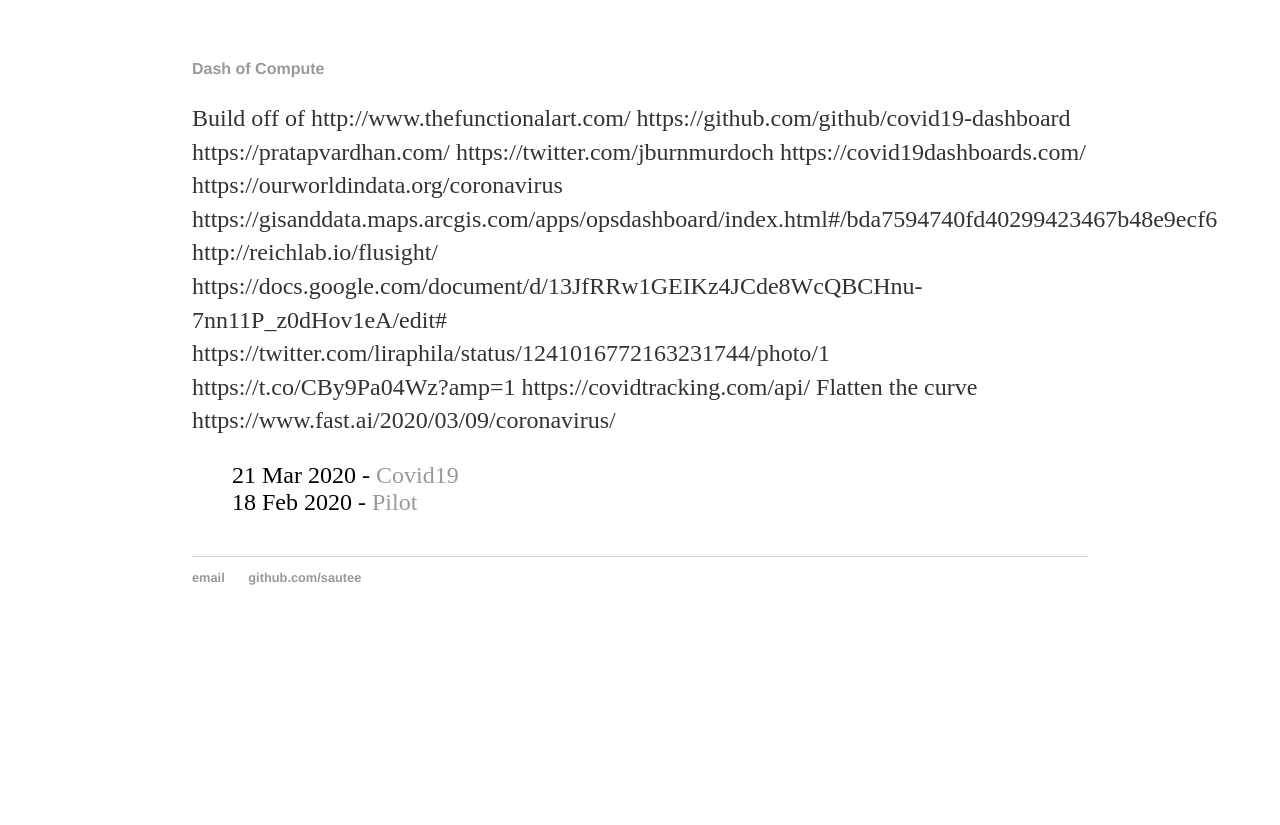
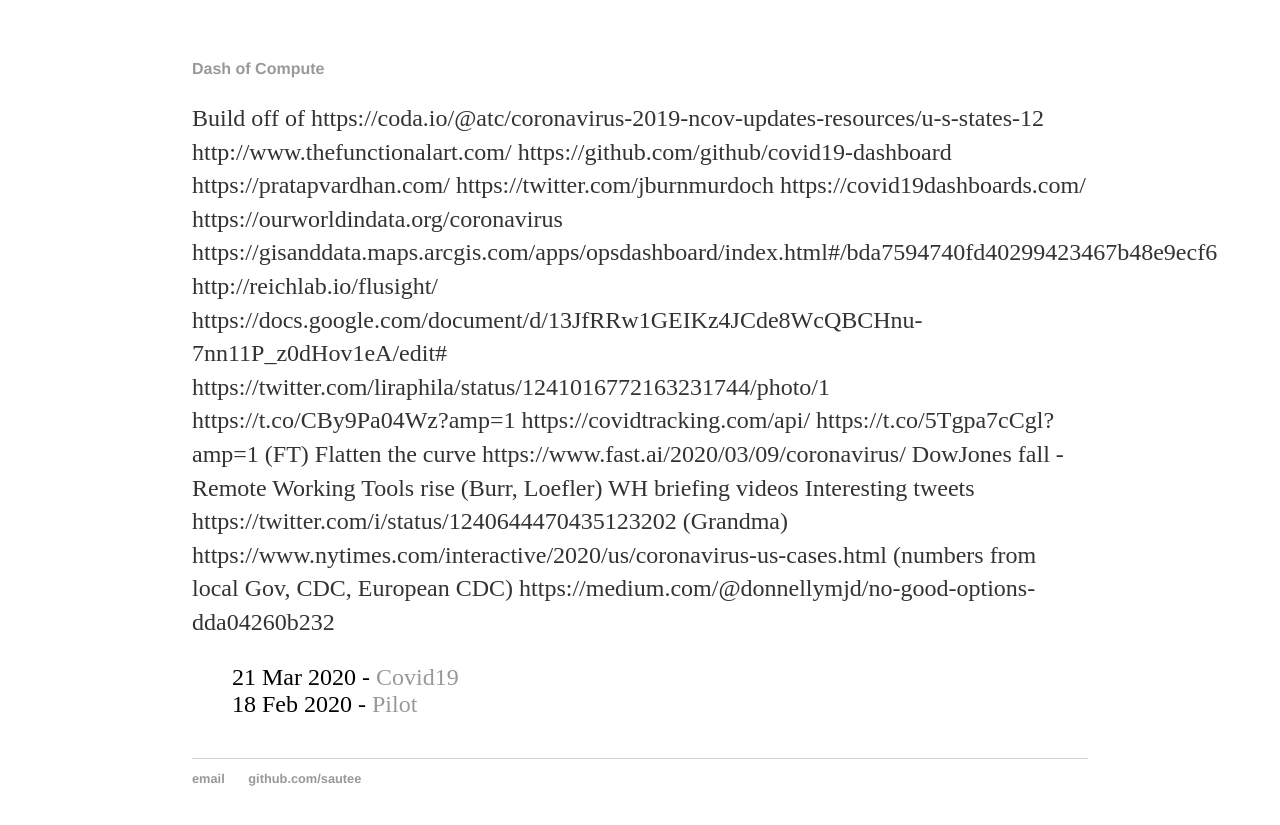
Before and after one commit to sautee/sautee.github.io, a Jekyll site: the page built from _posts/2020-03-21-covid19.md, in a window 1280 px wide. Shown: the top 825 px of the page. Built offline with Jekyll 4.4.1, drawn with Linux system fonts in a browser that asks for light colours; our own code applies the rules of GitHub Pages for plain Markdown files.

Commit message:
Update 2020-03-21-covid19.md

```diff
--- a/_posts/2020-03-21-covid19.md
+++ b/_posts/2020-03-21-covid19.md
@@ -1,4 +1,5 @@
 Build off of
+https://coda.io/@atc/coronavirus-2019-ncov-updates-resources/u-s-states-12
 http://www.thefunctionalart.com/
 https://github.com/github/covid19-dashboard
 https://pratapvardhan.com/
@@ -11,5 +12,12 @@
 https://twitter.com/liraphila/status/1241016772163231744/photo/1
 https://t.co/CBy9Pa04Wz?amp=1
 https://covidtracking.com/api/
+https://t.co/5Tgpa7cCgl?amp=1 (FT)
 Flatten the curve
 https://www.fast.ai/2020/03/09/coronavirus/
+DowJones fall - Remote Working Tools rise (Burr, Loefler)
+WH briefing videos
+Interesting tweets
+https://twitter.com/i/status/1240644470435123202 (Grandma)
+https://www.nytimes.com/interactive/2020/us/coronavirus-us-cases.html (numbers from local Gov, CDC, European CDC)
+https://medium.com/@donnellymjd/no-good-options-dda04260b232
```
